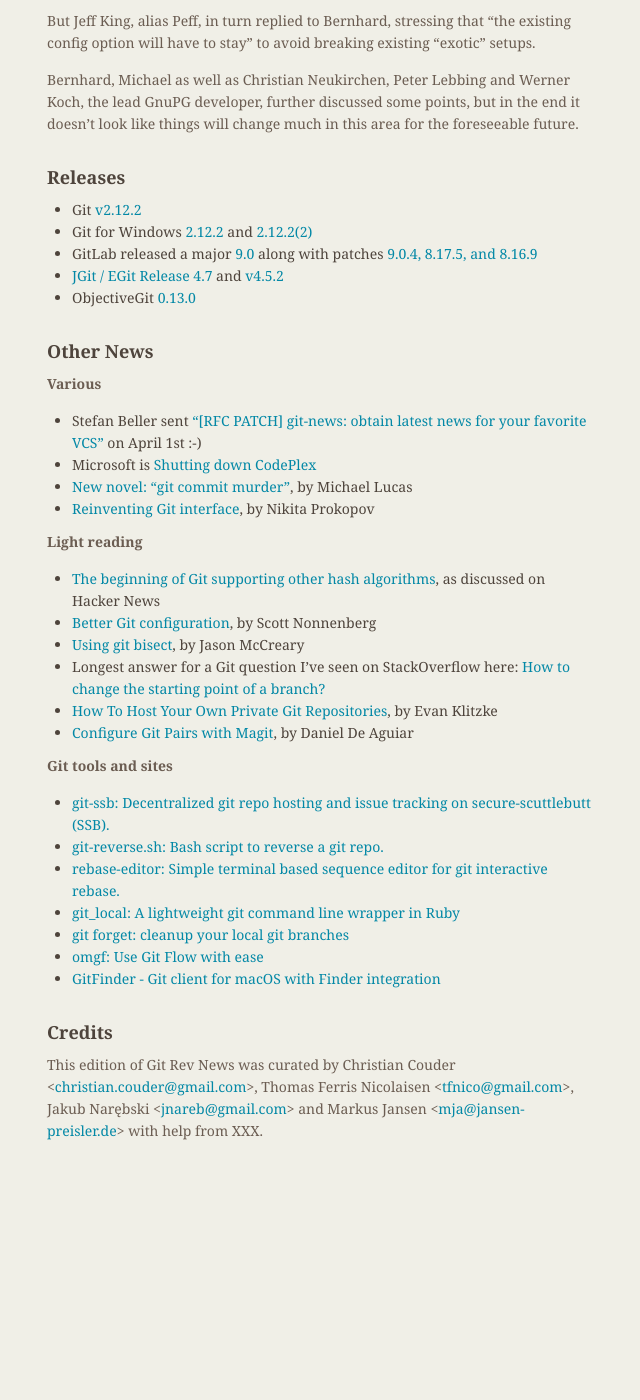
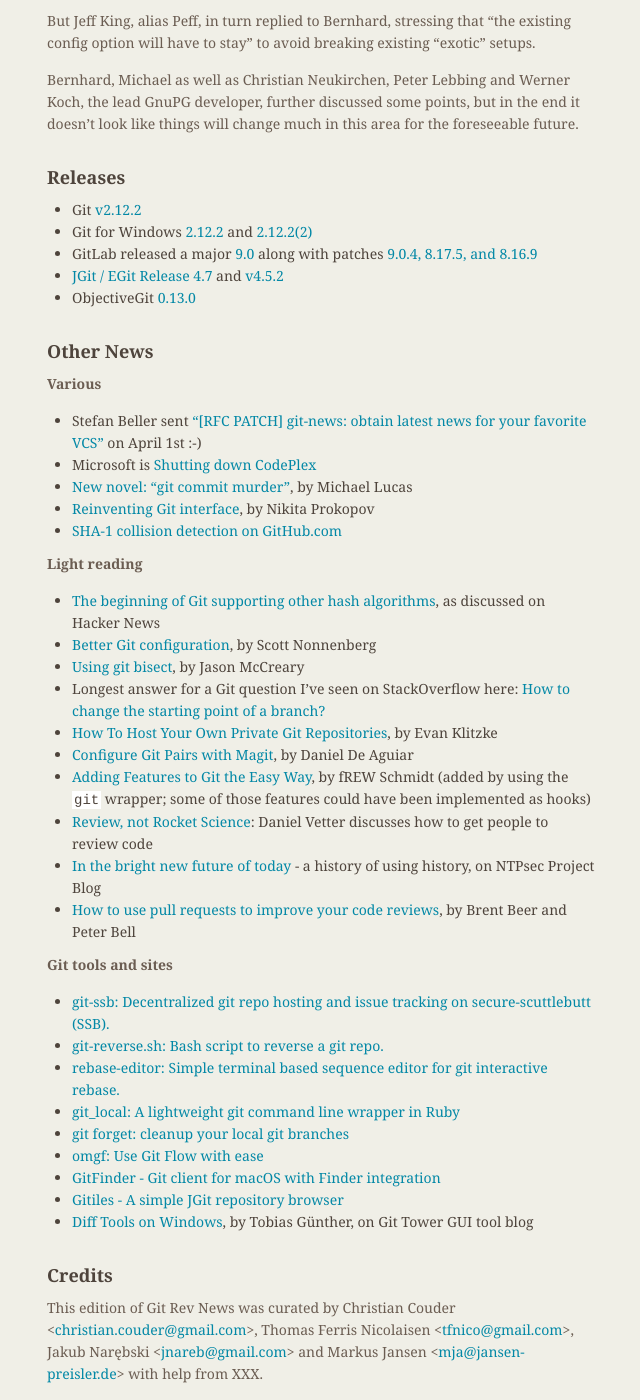
Before and after one commit to git/git.github.io, a Jekyll site: the page built from rev_news/drafts/edition-26.md, in a window 1280 px wide and 1400 px high, scrolled down 3722 px. Shown: the whole window, without its empty margins (487-1127 px from the left). Built offline with Jekyll 4.4.1, drawn with Linux system fonts in a browser that asks for light colours; before the commit the page ends 4879 px from its top, so only the background shows below that.

Commit message:
rn-26: a few more links

```diff
--- a/rev_news/drafts/edition-26.md
+++ b/rev_news/drafts/edition-26.md
@@ -229,6 +229,7 @@
 * Microsoft is [Shutting down CodePlex](https://blogs.msdn.microsoft.com/bharry/2017/03/31/shutting-down-codeplex/)
 * [New novel: “git commit murder”](https://blather.michaelwlucas.com/archives/2913), by Michael Lucas
 * [Reinventing Git interface](http://tonsky.me/blog/reinventing-git-interface/), by Nikita Prokopov
+* [SHA-1 collision detection on GitHub.com](https://github.com/blog/2338-sha-1-collision-detection-on-github-com)
 
 __Light reading__
 
@@ -238,6 +239,10 @@
 * Longest answer for a Git question I've seen on StackOverflow here: [How to change the starting point of a branch?](http://stackoverflow.com/questions/38427050/how-to-change-the-starting-point-of-a-branch/38430972#38430972)
 * [How To Host Your Own Private Git Repositories](https://eklitzke.org/how-to-how-your-own-private-git-repositories), by Evan Klitzke
 * [Configure Git Pairs with Magit](http://www.danieldeaguiar.com/git-pair/), by Daniel De Aguiar
+* [Adding Features to Git the Easy Way](https://blog.afoolishmanifesto.com/posts/adding-features-to-git-the-easy-way/), by fREW Schmidt (added by using the `git` wrapper; some of those features could have been implemented as hooks)
+* [Review, not Rocket Science](http://blog.ffwll.ch/2017/04/review-howto.html): Daniel Vetter discusses how to get people to review code
+* [In the bright new future of today](https://blog.ntpsec.org/2017/03/24/saved-history.html) - a history of using history, on NTPsec Project Blog
+* [How to use pull requests to improve your code reviews](https://www.oreilly.com/ideas/how-to-use-pull-requests-to-improve-your-code-reviews), by Brent Beer and Peter Bell
 
 __Git tools and sites__
 
@@ -248,6 +253,8 @@
 * [git forget: cleanup your local git branches](https://tomschlick.com/2017/03/20/git-forget)
 * [omgf: Use Git Flow with ease](https://github.com/InternetGuru/omgf/)
 * [GitFinder - Git client for macOS with Finder integration](https://www.reddit.com/r/git/comments/5z73w3/gitfinder_git_client_for_macos_with_finder/)
+* [Gitiles - A simple JGit repository browser](https://gerrit.googlesource.com/gitiles/)
+* [Diff Tools on Windows](https://www.git-tower.com/blog/diff-tools-windows/), by Tobias Günther, on Git Tower GUI tool blog
 
 ## Credits
 
```
